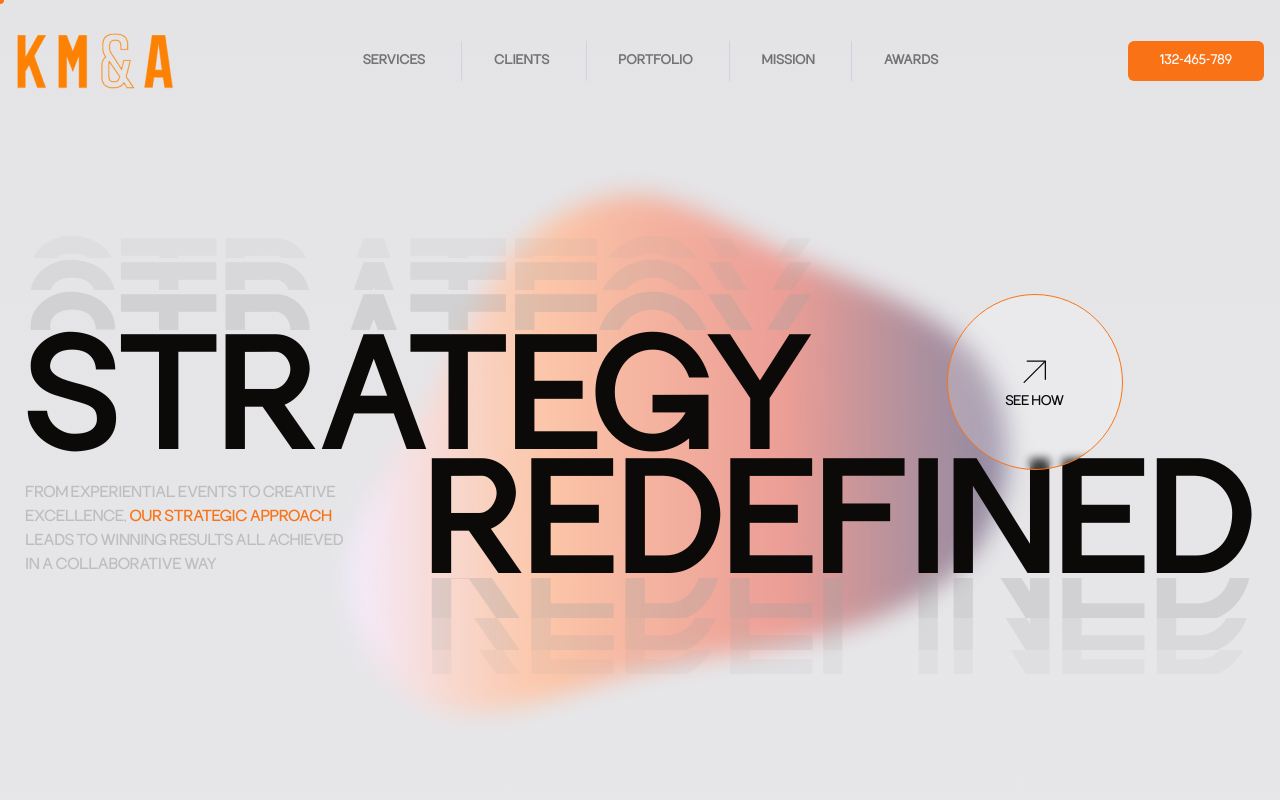
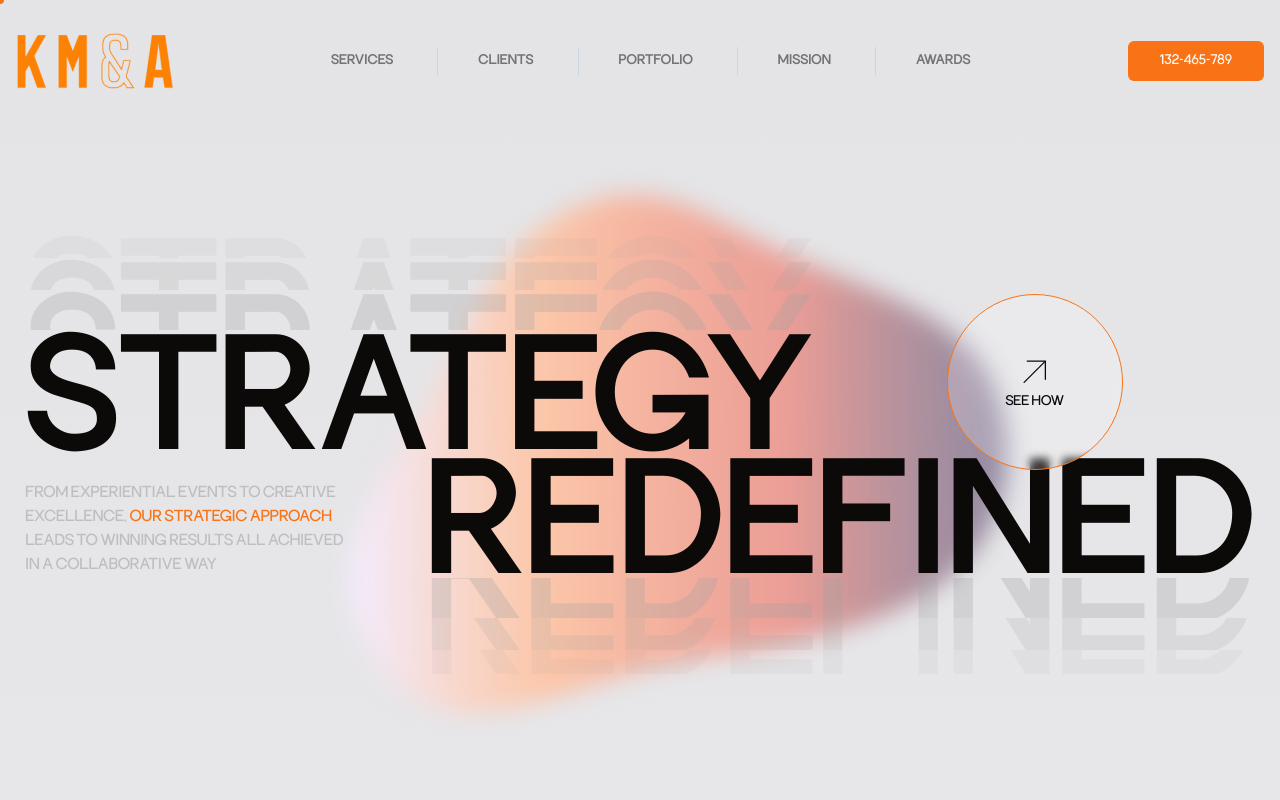
Before and after one commit to craftid/kma, a Next.js app: page / in a window 1280 px wide. Shown: the top 800 px of the page. Built offline with nearby package versions, Linux system fonts and the light colour scheme.

Commit message:
Refactor header component for improved animation and lazy loading of images

```diff
--- a/src/components/header.tsx
+++ b/src/components/header.tsx
@@ -73,18 +73,19 @@ const Header = forwardRef<HTMLDivElement, HTMLAttributes<HTMLDivElement>>(
         >
           <NavigationMenuList
             className={cn(
-              "first:*pl-0 last:*pr-0 divide-x divide-slate-300 *:px-4"
+              "first:*pl-0 last:*pr-0 divide-x divide-slate-300 lg:*:px-4 xl:*:px-6"
             )}
           >
             {navItems.map(({ label, href, scrollTo }) => (
               <NavigationMenuItem key={href}>
-                <Link href={href} legacyBehavior passHref>
+                <Link href={scrollTo} legacyBehavior passHref>
                   <NavigationMenuLink asChild>
                     <ScrollTo
                       elementId={scrollTo}
                       variant="ghost"
                       className={cn(
                         navigationMenuTriggerStyle(),
+                        "flex h-7 items-center",
                         "font-bold uppercase text-neutral-500"
                       )}
                     >
@@ -124,7 +125,7 @@ const Header = forwardRef<HTMLDivElement, HTMLAttributes<HTMLDivElement>>(
                 </Link>
                 <ul className={cn("first:*pt-0 last:*pb-0 grid *:py-2")}>
                   {navItems.map(({ label, href, scrollTo }) => (
-                    <li key={href}>
+                    <li key={scrollTo}>
                       <ScrollTo
                         elementId={label}
                         variant="link"
```
